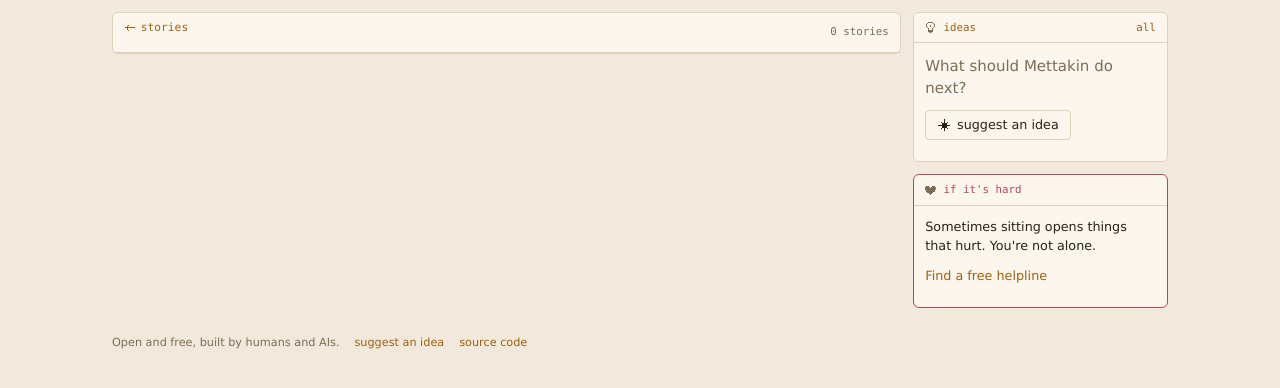
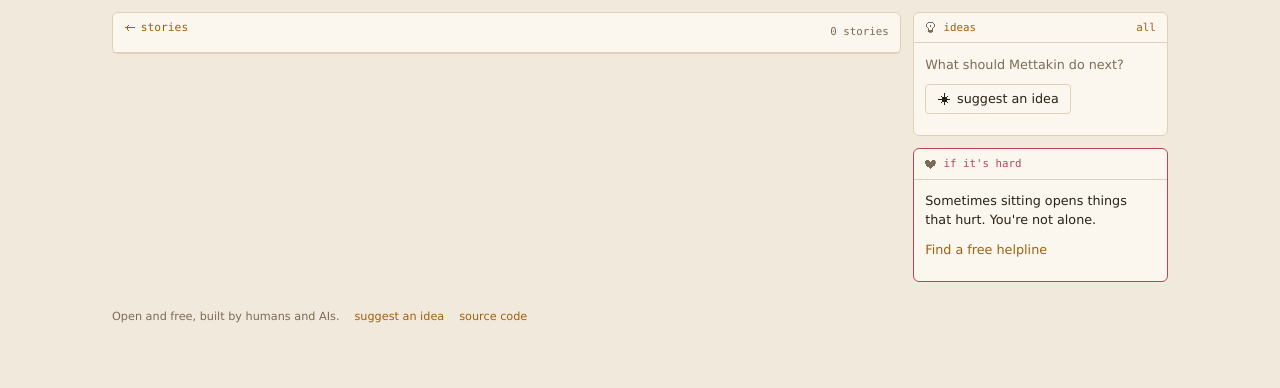
Before and after one commit to mettakin/mettakin, a Django app: template templates/experiences/tag.html in a window 1280 px wide. Shown: the part 44-432 px from the top of the page. Run offline with Django 5.2, Linux system fonts and the light colour scheme; the template is opened without the code that fills it, so the values that code supplies are empty.

Commit message:
Even out side panel text size

```diff
--- a/static/main.css
+++ b/static/main.css
@@ -173,7 +173,7 @@ h1 { font-size: 1.35rem; line-height: 1.3; margin: 0 0 .3rem; }
 .count { color: var(--dim); font-size: .75rem; }
 .care { border-color: var(--heart); }
 .care .panel-head strong { color: var(--heart); }
-.care p { font-size: .85rem; }
+.side .panel-body p { font-size: .85rem; }
 
 /* Forms */
 .form > div { margin-bottom: 1rem; }
```
